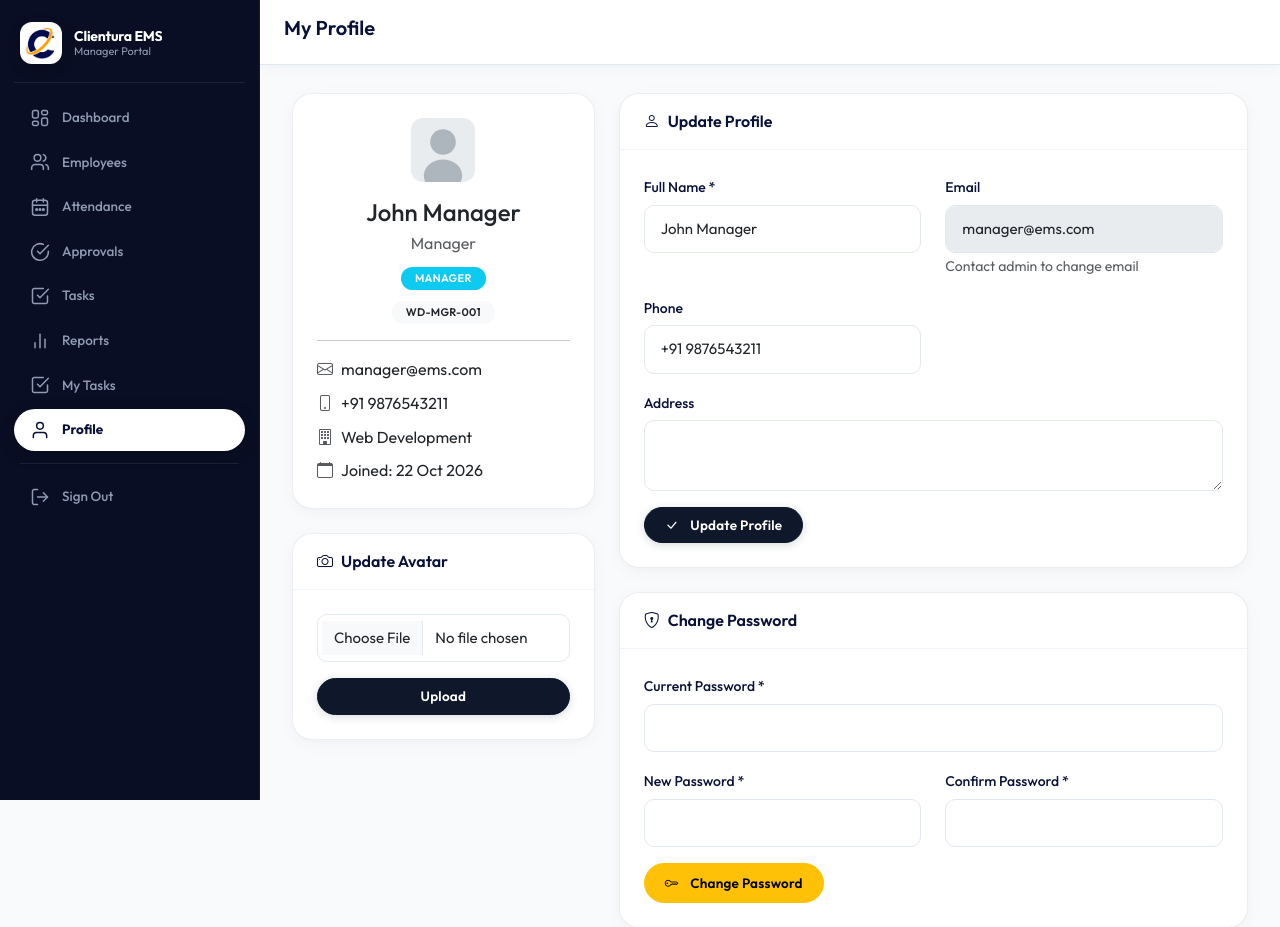
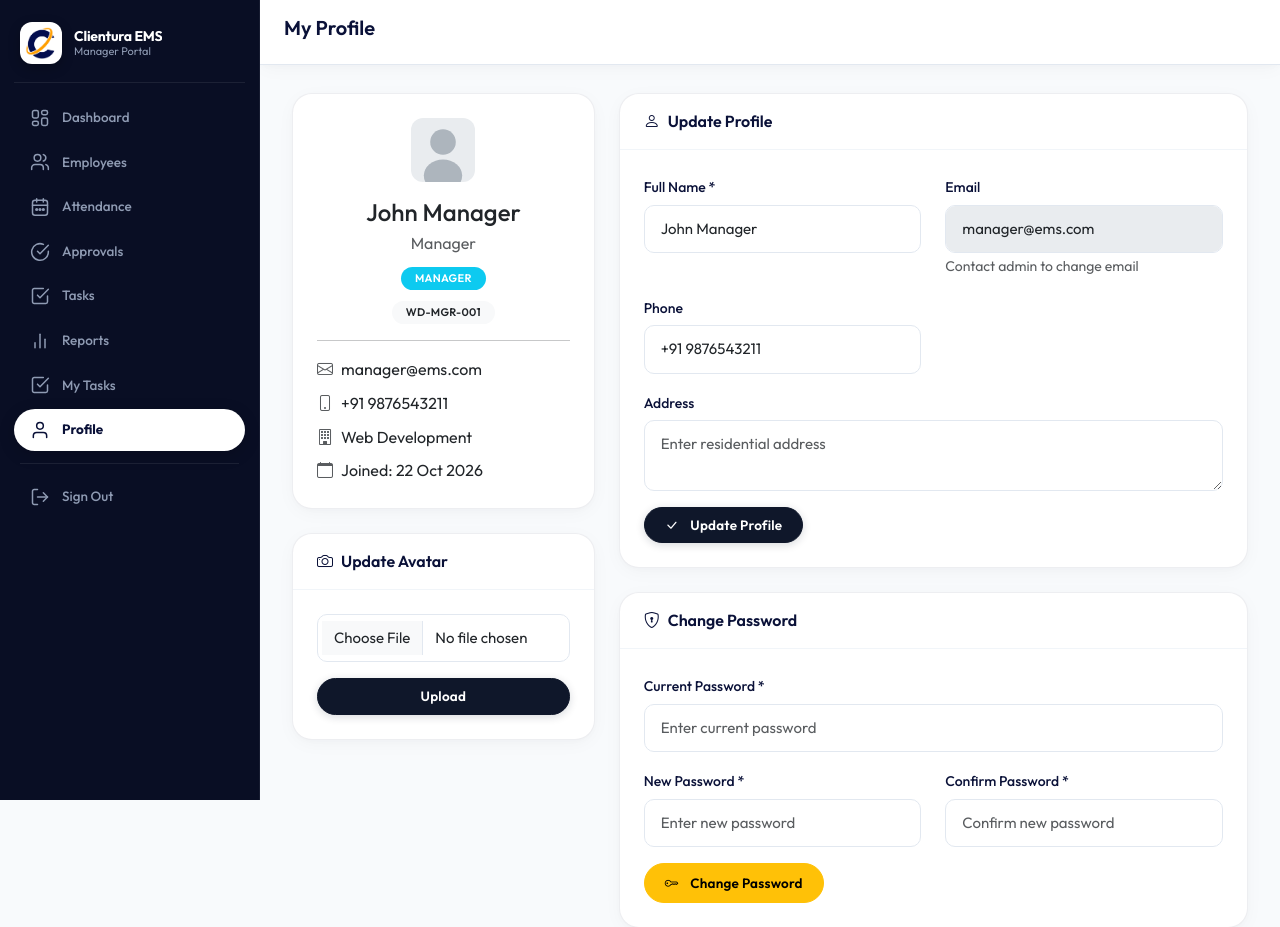
Before and after one commit to Aswinsaipalakonda/ems-dashboard, a PHP site: page /manager/profile.php in a window 1280 px wide. Shown: the top 927 px of the page. Run offline with PHP 8.4, Linux system fonts and the light colour scheme; a user stored in the database is signed in; data comes from the database, SQL or seed files in the repository; data that the repository does not hold is empty; some libraries are stand-ins or nearby versions; some web fonts are replaced.

Commit message:
fix: resolve undefined array key address error on manager profile, add address column migration, and update action placeholders

```diff
--- a/config/database.php
+++ b/config/database.php
@@ -37,6 +37,9 @@ if (!$conn->select_db(DB_NAME)) {
 
 // Set charset
 $conn->set_charset("utf8mb4");
+
+// Auto-migration guard: ensure address column exists on employees
+@$conn->query("ALTER TABLE employees ADD COLUMN IF NOT EXISTS address TEXT DEFAULT NULL AFTER phone");
 
 /**
  * Execute a prepared statement
--- a/database/ems_dashboard.sql
+++ b/database/ems_dashboard.sql
@@ -44,6 +44,7 @@ CREATE TABLE IF NOT EXISTS `employees` (
   `email` VARCHAR(100) NOT NULL UNIQUE,
   `password` VARCHAR(255) NOT NULL,
   `phone` VARCHAR(20) DEFAULT NULL,
+  `address` TEXT DEFAULT NULL,
   `domain_id` INT DEFAULT NULL,
   `designation` VARCHAR(100) DEFAULT NULL,
   `date_of_joining` DATE DEFAULT NULL,
--- a/manager/profile.php
+++ b/manager/profile.php
@@ -189,20 +189,20 @@ require_once __DIR__ . '/../includes/manager-sidebar.php';
                             <div class="row">
                                 <div class="col-md-6 mb-3">
                                     <label class="form-label">Full Name *</label>
-                                    <input type="text" name="name" class="form-control" required value="<?php echo $employee['name']; ?>">
+                                    <input type="text" name="name" class="form-control" required value="<?php echo htmlspecialchars($employee['name'] ?? ''); ?>" placeholder="Enter full name">
                                 </div>
                                 <div class="col-md-6 mb-3">
                                     <label class="form-label">Email</label>
-                                    <input type="email" class="form-control" value="<?php echo $employee['email']; ?>" disabled>
+                                    <input type="email" class="form-control" value="<?php echo htmlspecialchars($employee['email'] ?? ''); ?>" disabled>
                                     <small class="text-muted">Contact admin to change email</small>
                                 </div>
                                 <div class="col-md-6 mb-3">
                                     <label class="form-label">Phone</label>
-                                    <input type="text" name="phone" class="form-control" value="<?php echo $employee['phone']; ?>">
+                                    <input type="text" name="phone" class="form-control" value="<?php echo htmlspecialchars($employee['phone'] ?? ''); ?>" placeholder="Enter phone number">
                                 </div>
                                 <div class="col-12 mb-3">
                                     <label class="form-label">Address</label>
-                                    <textarea name="address" class="form-control" rows="2"><?php echo $employee['address']; ?></textarea>
+                                    <textarea name="address" class="form-control" rows="2" placeholder="Enter residential address"><?php echo htmlspecialchars($employee['address'] ?? ''); ?></textarea>
                                 </div>
                             </div>
                             <button type="submit" class="btn btn-primary">
@@ -223,15 +223,15 @@ require_once __DIR__ . '/../includes/manager-sidebar.php';
                             <div class="row">
                                 <div class="col-md-12 mb-3">
                                     <label class="form-label">Current Password *</label>
-                                    <input type="password" name="current_password" class="form-control" required>
+                                    <input type="password" name="current_password" class="form-control" required placeholder="Enter current password">
                                 </div>
                                 <div class="col-md-6 mb-3">
                                     <label class="form-label">New Password *</label>
-                                    <input type="password" name="new_password" class="form-control" required>
+                                    <input type="password" name="new_password" class="form-control" required placeholder="Enter new password">
                                 </div>
                                 <div class="col-md-6 mb-3">
                                     <label class="form-label">Confirm Password *</label>
-                                    <input type="password" name="confirm_password" class="form-control" required>
+                                    <input type="password" name="confirm_password" class="form-control" required placeholder="Confirm new password">
                                 </div>
                             </div>
                             <button type="submit" class="btn btn-warning">
```
Also changed, not shown: employee/profile.php (+5 -5 lines), teamlead/profile.php (+5 -5 lines).
